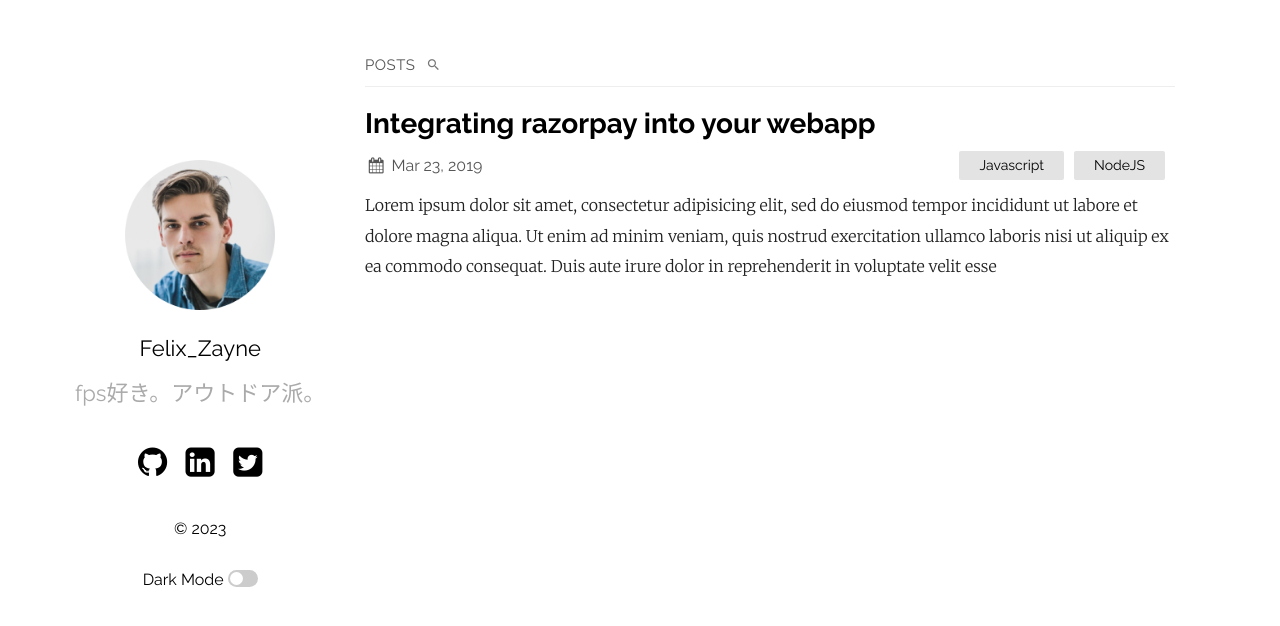
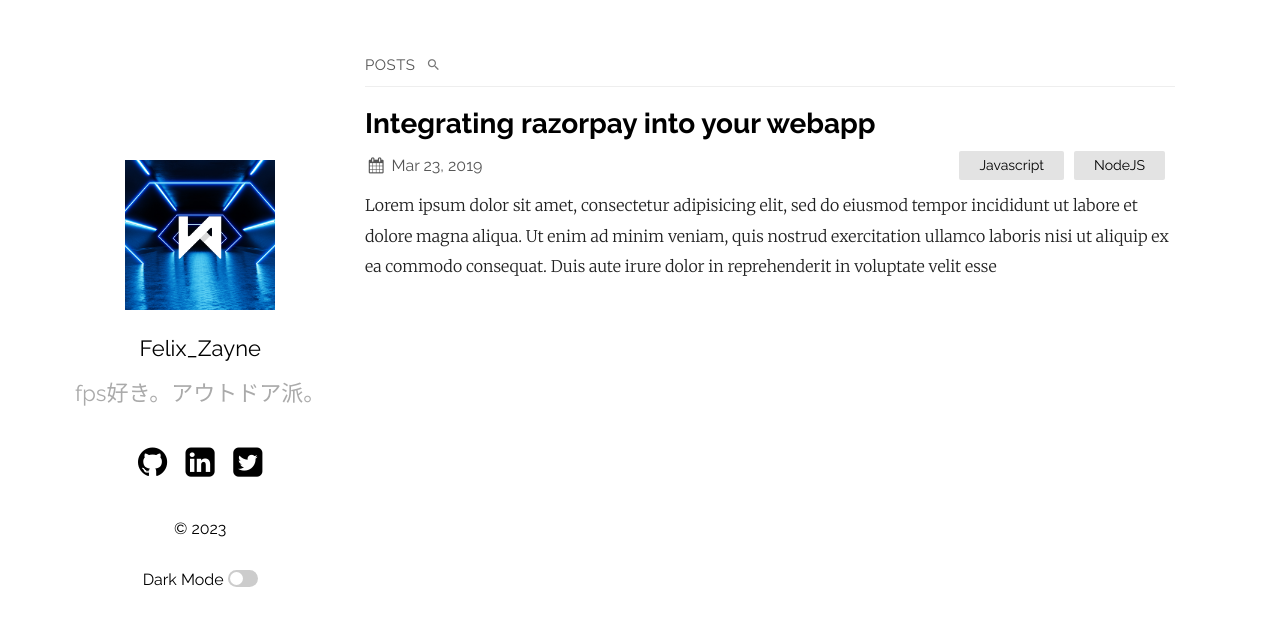
Before and after one commit to ayaponzu2525/ayaponzu2525.github.io, a Jekyll site: the page built from index.md, in a window 1280 px wide. Shown: the top 626 px of the page. Built offline with Jekyll 4.4.1, drawn with Linux system fonts in a browser that asks for light colours.

Commit message:
画像変更

```diff
--- a/_config.yml
+++ b/_config.yml
@@ -18,7 +18,7 @@
   sitemap: true # set to true to generate sitemap.xml content
   search: true # set to true to enable searchbar
   dark_mode: true # set to true to add dark mode toggle
-  portfolio_image: "assets/portfolio.png" # the path from the base directory of the site to the image to display (no / at the start)
+  portfolio_image: "assets/2.png" # the path from the base directory of the site to the image to display (no / at the start)
   html_lang: "ja" # set the lang attribute of the <html> tag for the pages. See here for a list of codes: https://www.w3schools.com/tags/ref_country_codes.asp
   condensed_mobile:
     #- home
```
Also changed, not shown: assets/2.png (added).
